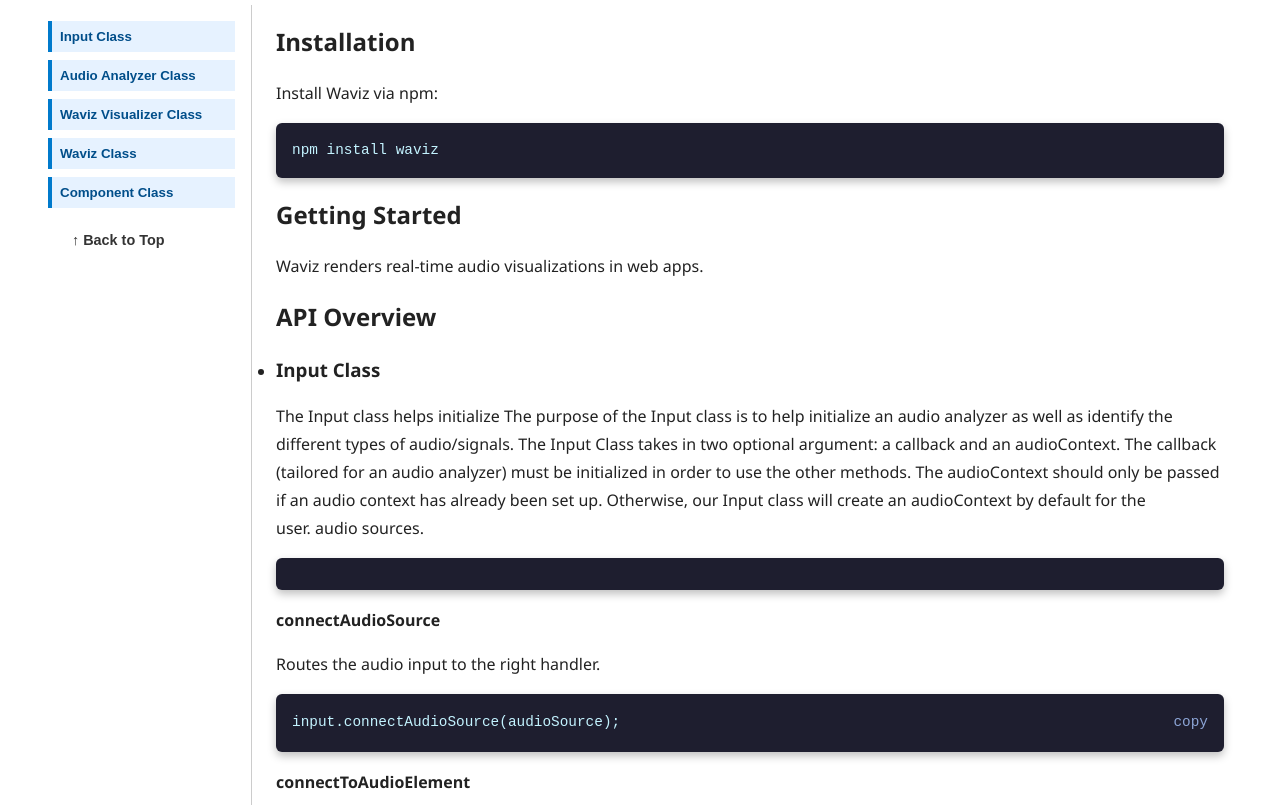
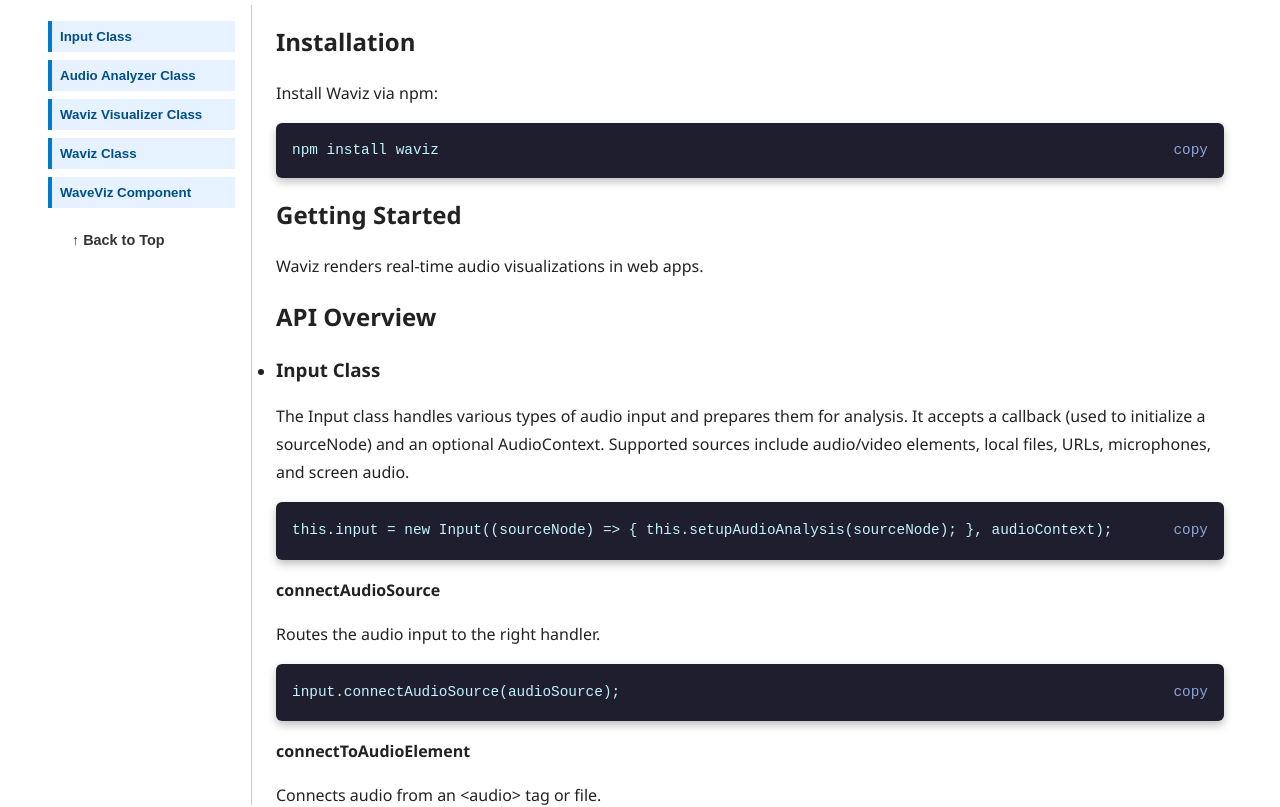
Before and after one commit to Waviz-Team/WavizWebsite, a React (Vite) app: page /docs in a window 1280 px wide. Shown: the part 400-1207 px from the top of the page. Built offline with nearby package versions, Linux system fonts and the light colour scheme.

Commit message:
fix(docs): Fixes to docs and docs branch

```diff
--- a/src/pages/Docs.tsx
+++ b/src/pages/Docs.tsx
@@ -30,8 +30,12 @@
     {
       name: 'Input Class',
       description:
-        'The Input class helps initialize The purpose of the Input class is to help initialize an audio analyzer as well as identify the different types of audio/signals. The Input Class takes in two optional argument: a callback and an audioContext. The callback (tailored for an audio analyzer) must be initialized in order to use the other methods. The audioContext should only be passed if an audio context has already been set up. Otherwise, our Input class will create an audioContext by default for the user. audio sources.',
-      content: '',
+      'The Input class handles various types of audio input and prepares them for analysis. It accepts a callback (used to initialize a sourceNode) and an optional AudioContext. Supported sources include audio/video elements, local files, URLs, microphones, and screen audio.',
+
+      content: `this.input = new Input((sourceNode) => {
+                  this.setupAudioAnalysis(sourceNode);
+                }, audioContext);`,
+
       methods: [
         {
           name: 'connectAudioSource',
@@ -103,8 +107,11 @@
     {
       name: 'Audio Analyzer Class',
       description:
-        'PThe purpose of the analyzer class is to provide an in-house analyzer for audio data while maintaining a clear separation of concerns. The analyzer uses methods pre-defined on webAudio API to conduct Fourier transformations on a given audio context. startAnalysis takes two mandatory arguments: audioContext and sourceNode. sourceNode must be an AudioNode that we can connect to in order to run the analysis.erforms FFT analysis using the Web Audio API.',
-      content: 'analyzer.startAnalysis(audioContext, sourceNode);',
+      'The AudioAnalyzer class transforms audio input into frequency and time domain data using the Web Audio API. Use startAnalysis(audioContext, sourceNode) to begin analysis. Then retrieve data with getFrequencyData() or getTimeDomainData().',
+
+      content: `const analyzer = new AudioAnalyzer();
+                analyzer.startAnalysis(audioContext, sourceNode);`,
+
       methods: [
         {
           name: 'startAnalysis',
@@ -149,37 +156,33 @@
     {
       name: 'Waviz Visualizer Class',
       description:
-        'The Waviz Visualizer class handles the canvas rendering system for various real-time audio visualization types. It provides the .render() method to start drawing, as well as support for custom visual types, coordinate systems, color modes, and layering multiple effects simultaneously.raws visuals on the canvas using audio data. To implement the Waviz visualizer, create a new instance of `Waviz` by passing in an HTML `<canvas>` element and an audio source element:',
-      content: 'const viz = new Waviz(canvas, audio);',
+      'The Visualizer class renders real-time audio data to a canvas element. It supports multiple visualization types such as lines, bars, dots, and particles, and works with both time and frequency domain data. Colors, gradients, and styles can be customized.',
+      content: `const visualizer = new Visualizer(canvas, analyzer);
+      visualizer.simpleLine('#3498db');`,
+
       methods: [
         {
           name: 'render',
           description:
-            'Starts the visualization rendering on the canvas using provided config or array of configs.',
-          content: `// Basic usage
-viz.visualizer.render();
-
-// Recommended inside a user gesture (like play)
-audio.addEventListener('play', () => {
+            'Starts visualization rendering on the canvas. Trigger inside a user gesture.',
+          content: `audio.addEventListener('play', () => {
             viz.visualizer.render();
           });`,
+
         },
         {
           name: 'stop',
           description:
-            'Stops the visualization rendering to conserve resources (especially for finite audio sources).',
-          content: `// Manually stop the visualizer
-viz.stop();
-
-// Recommended for finite sources like audio/video
-audio.addEventListener('pause', () => {
+            'Stops rendering to save resources. Ideal for finite audio sources.',
+          content: `audio.addEventListener('pause', () => {
             viz.stop();
           });`,
+
         },
         {
           name: 'Options Overview',
           description:
-            'The Waviz visualizer accepts a config object or array of config objects to control visualization layers. Each object may include: domain, coord, viz, color, style.',
+            'Accepts config objects for customizing visuals. Includes domain, coord, viz, color, style.',
           content: `{
             domain: [],
             coord: [],
@@ -191,193 +194,132 @@
         {
           name: 'domain',
           description:
-            'Controls the type and shape of audio data input. Use "time" for waveform or "freq" for FFT frequency data. Also supports amplitude and range.',
-          content: `
-\`\`\`ts
-domain: [<domainType>, <amplitude>, <range>]
-\`\`\`
+            'Sets input type: "time" (waveform) or "freq" (FFT). Adjust amplitude and frequency range.',
+          content: `domain: ['freq', 100, 1024]`,
 
-- \`<domainType>\`: 'time' *(default)* or 'freq'
-  - 'time' → Original waveform (TimeDomain).
-  - 'freq' → Frequency data via FFT.
-
-- \`<amplitude>\` (default: \`100\`): Controls waveform height/intensity.
-
-- \`<range>\` (default: \`1024\`): Trims high-end frequencies.
-`,
         },
         {
           name: 'coord',
           description:
-            'Controls the coordinate system. Choose "rect" for Cartesian or "polar" for circular layout. Polar supports optional radius.',
-          content: `// Set coordinate system and optional radius
-coord: [<coordinateSystem>, <radius?>]
+            'Controls layout system: "rect" (Cartesian) or "polar" (circular). Optional radius for polar.',
+          content: `coord: ['polar', 100]`,
 
-// Example usage:
-coord: ['polar', 100]
-
-// Options:
-// <coordinateSystem>: 'rect' (default) or 'polar'
-// <radius> (only for 'polar'): controls circular radius (default: 100)
-`,
         },
         {
           name: 'viz',
           description:
-            'Defines the visual shape. Supported values include: line, bars, polarBars, dots, particles.',
-          content: `// Controls what type of visual to render
-viz: [<visualizationType>, <...params>]
+            'Defines visual type: "line", "bars", "polarBars", "dots", or "particles".',
+          content: `viz: ['bars', 8]`,
 
-// Available types:
-
-// 1. 'line' (default)
-// Draws waveform line
-viz: ['line', 1024] // sampling (default: 1024)
-
-// 2. 'bars'
-// Draws vertical bars
-viz: ['bars', 8] // number of bars (default: 8)
-// ⚠️ Not compatible with 'polar' coord
-
-// 3. 'polarBars' (beta)
-// Draws circular bars
-viz: ['polarBars']
-// 🚧 Experimental
-
-// 4. 'dots'
-// Animated dots
-viz: ['dots', 100] // number of dots (default: 100)
-
-// 5. 'particles'
-// Spawns reactive particles
-viz: ['particles', [1,1], 1, Infinity, 1, 100]
-// [velocity], gravity, lifespan, birthrate, sampling
-`,
         },
         {
           name: 'color',
           description:
-            'Sets the visual color. Can be a solid color, linearGradient, radialGradient, randomColor, or randomPalette.',
-          content: `// Controls color mode of the visualizer
-color: [<colorMode>, <...args>]
+            'Sets color mode: solid, linearGradient, radialGradient, randomColor, or randomPalette.',
+          content: `color: ['linearGradient', 'red', 'blue']`,
 
-// Available modes:
-
-// 1. Solid color
-color: ['red']
-color: ['#23AB87']
-
-// 2. Linear gradient (top to bottom)
-color: ['linearGradient', 'red', 'blue']
-
-// 3. Radial gradient (center-out)
-color: ['radialGradient', 'red', 'blue']
-
-// 4. Random color (changes every frame)
-color: ['randomColor']
-
-// 5. Random palette (selects from custom list every frame)
-color: ['randomPalette', ['red', 'green', 'blue']]
-`,
         },
         {
           name: 'style',
           description:
-            'Controls stroke width, fill, and dash styles (feature under development).',
-          content: `// [🚧 TODO]
-// style: [<strokeWidth>, <fillStyle?>, <dashPattern?>]
+            'Controls stroke width and fill options. (Feature in development)',
+          content: `style: [2]`,
 
-// Example:
-style: [2] // stroke width 2px
-`,
         },
       ],
     },
     {
       name: 'Waviz Class',
-      description: `The Waviz class acts as a high-level wrapper that combines the three core modules—Input, Analyzer, and Visualizer—into a single, unified interface. It offers a simple and effective way to create an audio visualizer without the need for a React component.
+      description:
+      'The Waviz class is a high-level wrapper that combines Input, Analyzer, and Visualizer into one interface. It simplifies audio visualization setup. Pass in a canvas and audio source to get started. Supports optional audioContext.',
 
-You can optionally pass the following arguments when instantiating the class:
+      content: `const waviz = new Waviz(canvas, audio);
+                audio.addEventListener('play', async () => {
+                  await waviz.input.initializePending();
+                  waviz.visualizer.simpleBars();
+                });`,
 
-- canvas (HTMLCanvasElement): The canvas on which the visualization will be rendered. Required if you plan to display visuals.
-- audioSource (as defined in Input.connectAudioSource()): An audio input element, required to route audio into the visualizer.
-- audioContext (AudioContext, optional): An optional AudioContext instance. Useful when managing multiple visualizers on the same page.
-
-All three arguments are optional during instantiation, but canvas and audioSource are required to start the visualizer. When these are provided, the class automatically initializes the necessary components, including the audio context.`,
-      content: 'const waviz = new Waviz(canvas, audioSource, audioContext);',
       methods: [
         {
           name: 'getFrequencyData',
           description:
             'Returns frequency domain data from AudioAnalyzer with safety checks.',
-          content: `// Get frequency data (Uint8Array)
-const data = waviz.getFrequencyData();
-// Useful for bar or particle visualizations`,
+          content: `const data = waviz.getFrequencyData();`,
+
         },
         {
           name: 'getTimeDomainData',
           description:
             'Returns time domain data from AudioAnalyzer with safety checks.',
-          content: `// Get waveform time-domain data (Uint8Array)
-const data = waviz.getTimeDomainData();
-// Useful for waveform or dots visualizations`,
+          content: `const data = waviz.getTimeDomainData();`,
+
         },
         {
           name: 'cleanup',
           description:
             'Delegates cleanup from Input class, disconnects sourceNode and releases the AudioContext safely.',
-          content: `// Clean up audio context and disconnect input
-waviz.cleanup();`,
+          content: `waviz.cleanup();`,
+
         },
         {
           name: 'wave',
           description:
             'Convenience method to render a waveform visualizer. Trigger via user gesture.',
-          content: `// Render waveform with default or custom options
-waviz.wave(); // uses defaults
-
-// With custom options
+          content: `audio.addEventListener('play', () => {
                     waviz.wave({
                       coord: ['rect'],
                       viz: ['line', 512],
                       color: ['linearGradient', 'red', 'blue']
                     });
+                  });`,
 
-// Recommended inside a gesture event:
-audio.addEventListener('play', () => {
-  waviz.wave();
-});`,
         },
         {
           name: 'bar',
           description:
             'Convenience method to render a bar visualizer. Trigger via user gesture.',
-          content: `// Render bars with default or custom options
-waviz.bar(); // uses defaults
-
-// With custom options
+          content: `audio.addEventListener('play', () => {
                     waviz.bar({
                       coord: ['rect'],
                       viz: ['bars', 16],
                       color: ['radialGradient', 'orange', 'yellow']
                     });
+                  });`,
 
-// Recommended inside a gesture event:
-audio.addEventListener('play', () => {
-  waviz.bar();
-});`,
         },
       ],
     },
     {
-      name: 'Component Class',
-      description: 'Provides reusable React components like <WaveViz />',
-      content: '<WaveViz audioSource="file" />',
+      name: 'WaveViz Component',
+      description:
+      'Plug & Play React components for visualizing audio. Pass an audio ref or MediaStream source to quickly integrate waveform, bar, dot, or particle visualizations. Presets like Bars1–6 and Dots1–4 are supported.',
+
+      content: `<Mixed3 srcAudio={audioRef} srcCanvas={canvasRef} />`,
       methods: [
     {
-          name: 'WaveComponent',
-          description: 'A React component that visualizes waveform.',
-          content: '<WaveViz audioSource="file" />',
+      name: 'Bars',
+      description: 'Displays vertical bar visualizations. 6 presets available (Bars1–6).',
+      content: '<Bars2 srcAudio={audioRef} />',
+    },
+    {
+      name: 'Waves',
+      description: 'Shows animated waveform visuals. 7 presets available (Waves1–7).',
+      content: '<Waves3 srcAudio={audioRef} />',
+    },
+    {
+      name: 'Dots',
+      description: 'Displays dot-based visuals synced to waveform. 4 presets (Dots1–4).',
+      content: '<Dots1 srcAudio={audioRef} />',
+    },
+    {
+      name: 'Particles',
+      description: 'Renders reactive particle effects. 1 preset (Particles1).',
+      content: '<Particles1 srcAudio={audioRef} />',
+    },
+    {
+      name: 'Mixed',
+      description: 'Combines multiple visual styles into one flexible preset.',
+      content: '<Mixed3 srcAudio={audioRef} srcCanvas={canvasRef} />',
     },
   ],
     },
@@ -490,8 +432,16 @@
           <section className='docs-section'>
             <h2>Installation</h2>
             <p>Install Waviz via npm:</p>
-              <code>npm install waviz</code>
-
+            <div className='codeBlockCopy'>
+              <code>
+                npm install waviz
+                <a
+                  onClick={() => navigator.clipboard.writeText('npm install waviz')}
+                  className='copyCode'>
+                  copy
+                </a>
+              </code>
+            </div>
           </section>
 
           <section className='docs-section'>
@@ -507,7 +457,21 @@
             <li key={item.name} className='api-item'>
               <h3 id={item.name.toLowerCase()}>{item.name}</h3>
               <p>{item.description}</p>
-                      <code>{item.content}</code>
+
+              {item.content && (
+                <div className='codeBlockCopy'>
+                  <code>
+                    {item.content}
+                    <a
+                      onClick={() =>
+                        navigator.clipboard.writeText(item.content || '')
+                      }
+                      className='copyCode'>
+                      copy
+                    </a>
+                  </code>
+                </div>
+              )}
 
               {item.methods &&
                 item.methods.map((method) => (
@@ -524,9 +488,7 @@
                         {method.content}
                         <a
                           onClick={() =>
-                                  navigator.clipboard.writeText(
-                                    method.content || ''
-                                  )
+                            navigator.clipboard.writeText(method.content || '')
                           }
                           className='copyCode'>
                           copy
```
Lines whose indentation alone changed are shown as unchanged.
